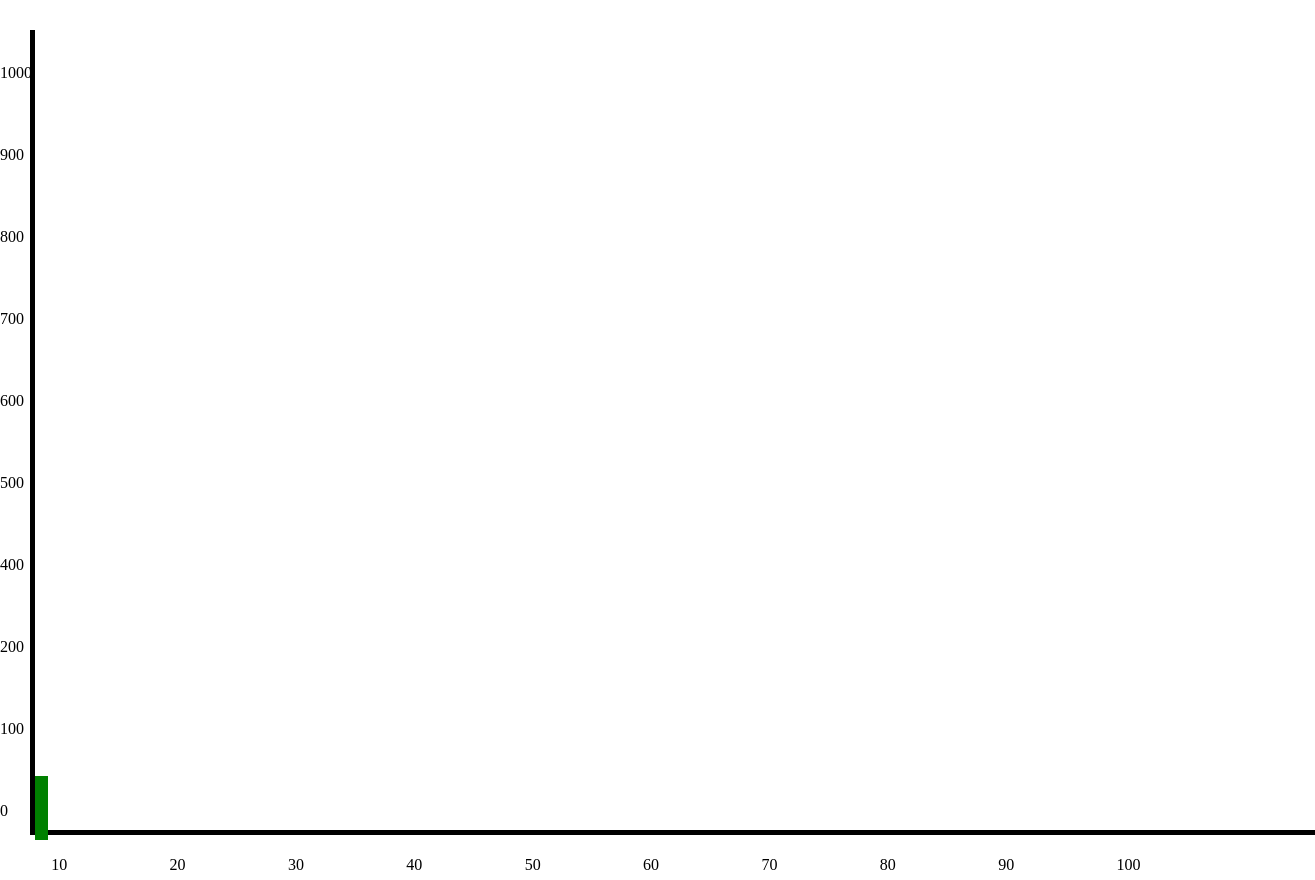
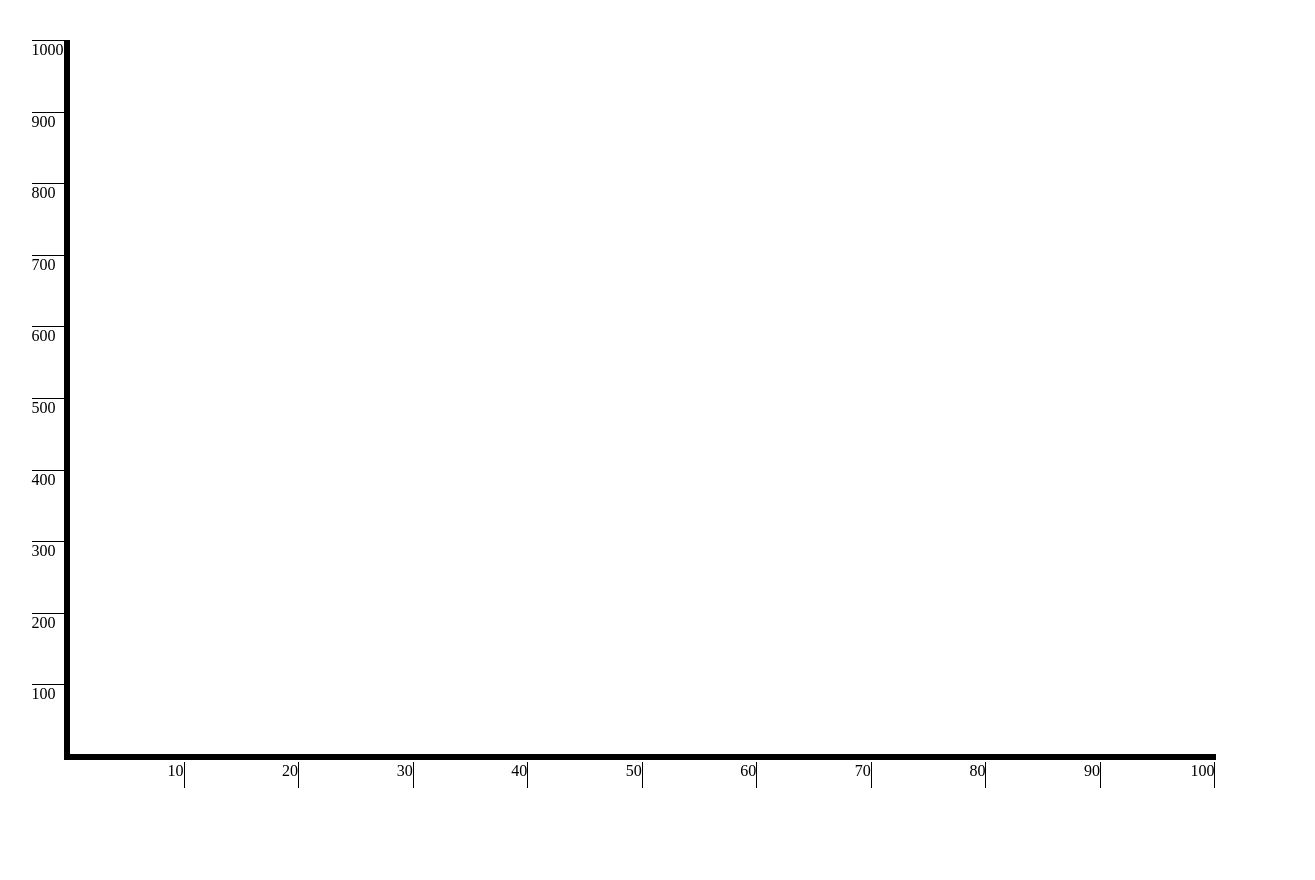
Before and after one commit to Scypyon/randomNumbers, a React (Create React App) app: page / in a window 1280 px wide. Shown: the whole page, 1315 px wide, since content can reach past the window. After the commit the page ends 800 px from the top, so only its background shows below. Built offline with nearby package versions, Linux system fonts and the light colour scheme.

Commit message:
propably finish

```diff
--- a/src/App.jsx
+++ b/src/App.jsx
@@ -1,47 +1,57 @@
 import React, { Component } from "react";
 import Chart from "./components/Chart";
-import styled from 'styled-components';
+import styled from "styled-components";
 
 const Container = styled.div`
-  width:100vw;
-  height:100vh;
-  border-left:5px solid black;
-  border-bottom:5px solid black;
-  margin:30px;
-  postion:relative;
-`
+  width: 90vw;
+  height: 90vh;
+  position: relative;
+  box-sizing: border-box;
+  border-left: 0.5vw solid #000;
+  border-bottom: 0.5vh solid #000;
+`;
 
 const LeftStats = styled.div`
-  width:3vw;
-  height:100vh;
-  position:absolute;
-  left:0;
-  top:0;
-  float:left;
-`
+  width: 3vw;
+  height: 90vh;
+  position: absolute;
+  left: -3vw;
+  top: 0;
+  float: left;
+  margin-bottom: 0.5vh;
+`;
 
 const BottomStats = styled.div`
-  position:absolute;
-  left:0;
-  bottom:-10vh;
-  height:3vh;
-  width:100vw;
-`
+  position: absolute;
+  left: 0;
+  bottom: -3vw;
+  height: 3vw;
+  width: 90vw;
+  padding-top:0.5vw;
+`;
 
 const LeftStatsItem = styled.p`
-  margin:8vh 0;
-`
+  height:8.95vh;
+  margin:0
+  border-top:0.1vh solid #000;
+`;
 const BottomStatsItem = styled.p`
-  margin:0 4vw;
-  float:left;
-`
+  width:8.95vw;
+  margin:0;
+  float: left;
+  text-align:right;
+  border-right:0.1vh solid #000;
+  height: 2vw;
+`;
 
 class App extends Component {
   state = {
-    numbers: Array(100).fill(0)
+    numbers: Array(100).fill(0),
+    leftItem: [1000, 900, 800, 700, 600, 500, 400, 300, 200, 100],
+    bottomItem: [10, 20, 30, 40, 50, 60, 70, 80, 90, 100]
   };
   componentDidMount = () => {
-    this.interval = setInterval(this.addRandomNumber, 1000);
+    this.interval = setInterval(this.addRandomNumber, 50);
   };
 
   componentWillUnmount = () => {
@@ -50,46 +60,33 @@ class App extends Component {
 
   addRandomNumber = () => {
     const randomNumber = Math.floor(Math.random() * 100);
-    const numbers = [...this.state.numbers]
-    numbers[randomNumber]++
+    const numbers = [...this.state.numbers];
+    numbers[randomNumber]++;
     this.setState({
-      numbers,
-    })
+      numbers
+    });
   };
 
   render() {
-    console.log(this.state.numbers);
     return (
       <>
         <Container>
           <LeftStats>
-            <LeftStatsItem>1000</LeftStatsItem>
-            <LeftStatsItem>900</LeftStatsItem>
-            <LeftStatsItem>800</LeftStatsItem>
-            <LeftStatsItem>700</LeftStatsItem>
-            <LeftStatsItem>600</LeftStatsItem>
-            <LeftStatsItem>500</LeftStatsItem>
-            <LeftStatsItem>400</LeftStatsItem>
-            <LeftStatsItem>200</LeftStatsItem>
-            <LeftStatsItem>100</LeftStatsItem>
-            <LeftStatsItem>0</LeftStatsItem>
+            {this.state.leftItem.map((task,i) => (
+              <LeftStatsItem key={i}>{task}</LeftStatsItem>
+            ))}
           </LeftStats>
           <BottomStats>
-          <BottomStatsItem>10</BottomStatsItem>
-            <BottomStatsItem>20</BottomStatsItem>
-            <BottomStatsItem>30</BottomStatsItem>
-            <BottomStatsItem>40</BottomStatsItem>
-            <BottomStatsItem>50</BottomStatsItem>
-            <BottomStatsItem>60</BottomStatsItem>
-            <BottomStatsItem>70</BottomStatsItem>
-            <BottomStatsItem>80</BottomStatsItem>
-            <BottomStatsItem>90</BottomStatsItem>
-            <BottomStatsItem>100</BottomStatsItem>
+            {this.state.bottomItem.map((task,i) => (
+              <BottomStatsItem key={i}>{task}</BottomStatsItem>
+            ))}
           </BottomStats>
-          <Chart tab={this.state.numbers}></Chart>
+          {this.state.numbers.map((task, i) => (
+            <Chart key={i} position={i} number={task} />
+          ))}
         </Container>
       </>
-    )
+    );
   }
 }
 
--- a/src/components/Chart/index.jsx
+++ b/src/components/Chart/index.jsx
@@ -2,16 +2,21 @@ import React from 'react';
 import styled from 'styled-components';
 
 const Item = styled.div`
+    width:0.895vw;
+    height:${({count})=>count*0.0895}vh;
+    background-color: green;
+    margin:0;
+    padding:0;
     position:absolute;
-    bottom:-5vh;
-    width:1vw;
-    height:8vh;
-    background-color: green;
+    bottom:0;
+    left:${({position})=>position*0.895}vw;
+    border:1px solid #000;
 `
 
-const Chart = () => {
+const Chart = ({number,position}) => {
     return (
-        <Item></Item>
+        <Item count={number} position={position}>
+        </Item>
      );
 }
 
--- a/src/index.css
+++ b/src/index.css
@@ -1,7 +1,14 @@
-body{
-    padding:0;
-    box-sizing: border-box;
-    margin:0;
-    width:100vw;
-    height:100vh;
+body {
+    padding: 0;
+    margin: 0;
+    width: 100vw;
+    height: 100vh;
+    overflow: hidden;
+    display: flex;
+    align-items: center;
+    justify-content: center;
 }
+
+* {
+    box-sizing:border-box;
+}
```
